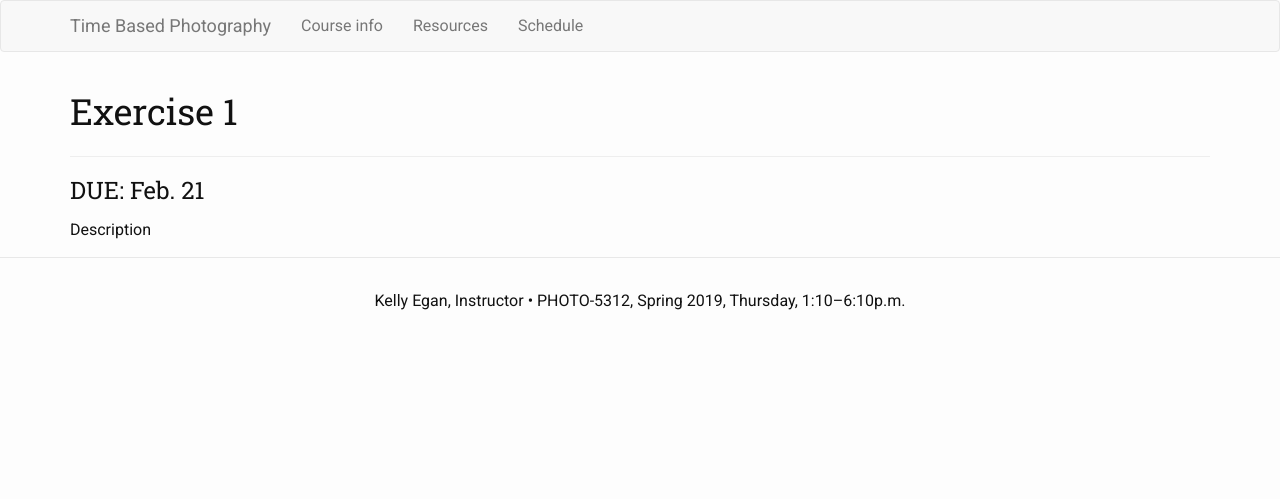
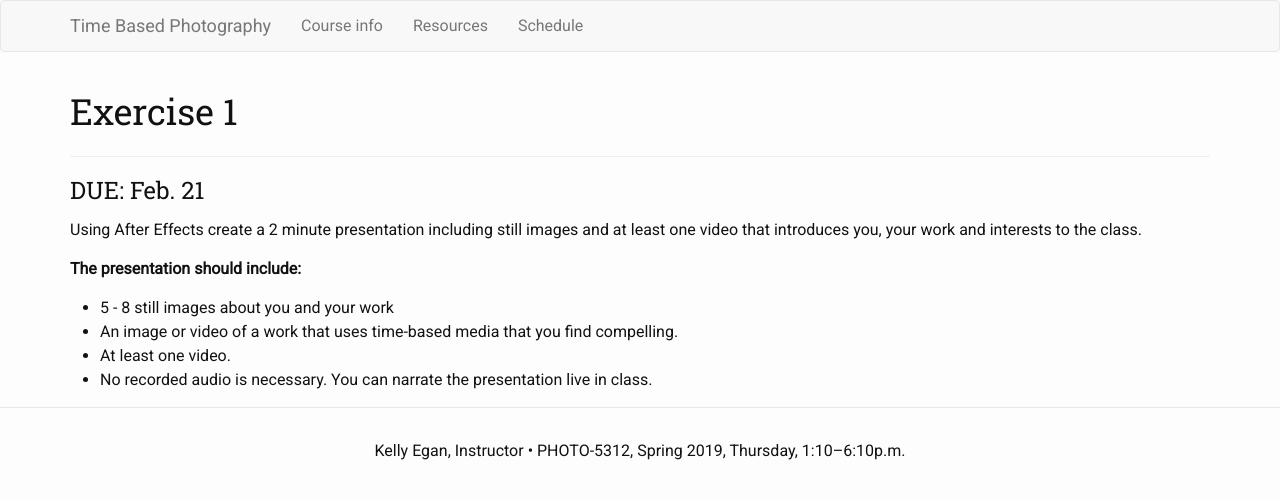
Before and after one commit to kellyegan/StillMoving, a Jekyll site: the page built from Assignments/Exercise-1.md, in a window 1280 px wide. Shown: the top 499 px of the page. Built offline with Jekyll 4.4.1, drawn with Linux system fonts in a browser that asks for light colours.

Commit message:
Add first weeks After Effects exercise.

```diff
--- a/Assignments/Exercise-1.md
+++ b/Assignments/Exercise-1.md
@@ -6,4 +6,11 @@ categories: assignment
 
 ### DUE: Feb. 21
 
-Description
+Using After Effects create a 2 minute presentation including still images and at least one video that introduces you, your work and interests to the class.
+
+**The presentation should include:**
+
+* 5 - 8 still images about you and your work
+* An image or video of a work that uses time-based media that you find compelling.
+* At least one video.
+* No recorded audio is necessary. You can narrate the presentation live in class.
```
